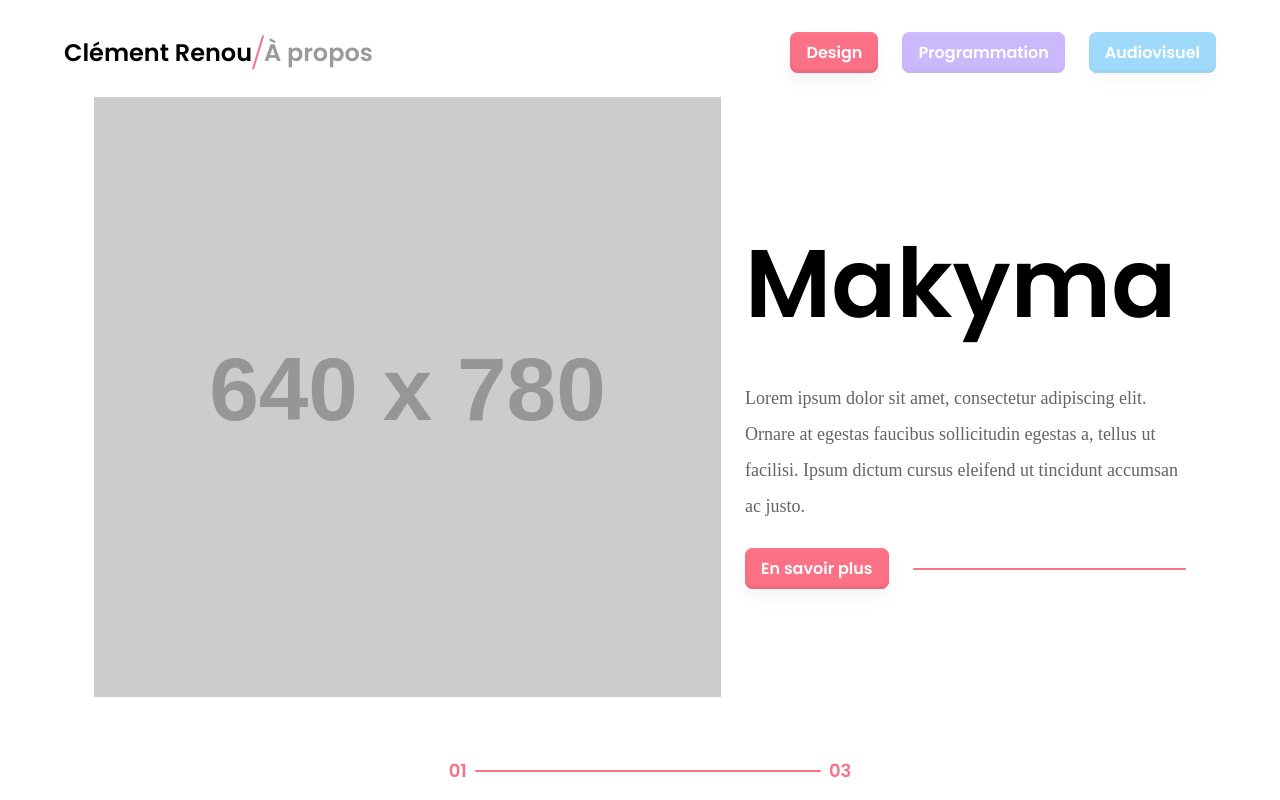
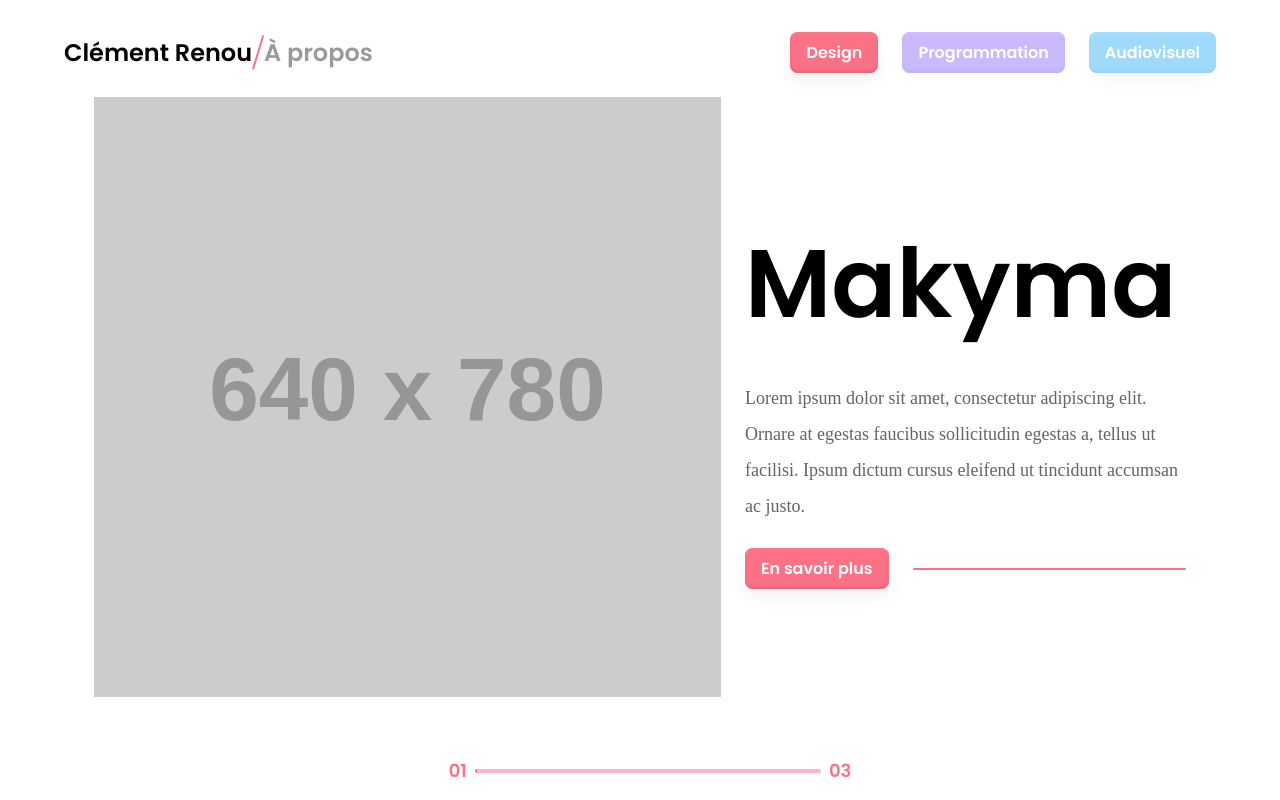
Before and after one commit to FlanB/portfolio, a React (Create React App) app: page / in a window 1280 px wide. Built offline with nearby package versions, Linux system fonts and the light colour scheme.

Commit message:
✨ random with bar

```diff
--- a/src/scenes/Home.jsx
+++ b/src/scenes/Home.jsx
@@ -34,7 +34,9 @@ function Home() {
         <Row className="slider">
           <Col className="line-container" md={{ span: 4 }}>
             01
-            <div className="line"></div>
+            <div className="line">
+              <span style={{ width: Math.random() * 100 + "%" }}></span>
+            </div>
             03
           </Col>
         </Row>
--- a/src/scenes/_Home.scss
+++ b/src/scenes/_Home.scss
@@ -44,13 +44,19 @@
     font-size: 18px;
     .line-container {
       display: flex;
+      gap: 0.5rem;
       align-items: center;
       .line {
-        margin: 0 0.5rem;
-        background-color: #fb7185;
-        height: 2px;
+        height: 4px;
         width: 100%;
-        border-radius: 2px;
+        background-color: rgba(251, 113, 134, 0.5);
+        border-radius: 16px;
+        overflow: hidden;
+        span {
+          display: block;
+          height: 100%;
+          background-color: #fb7185;
+        }
       }
     }
   }
```
Also changed, not shown: 1 other file (tests, documents, lock files or other folders).
